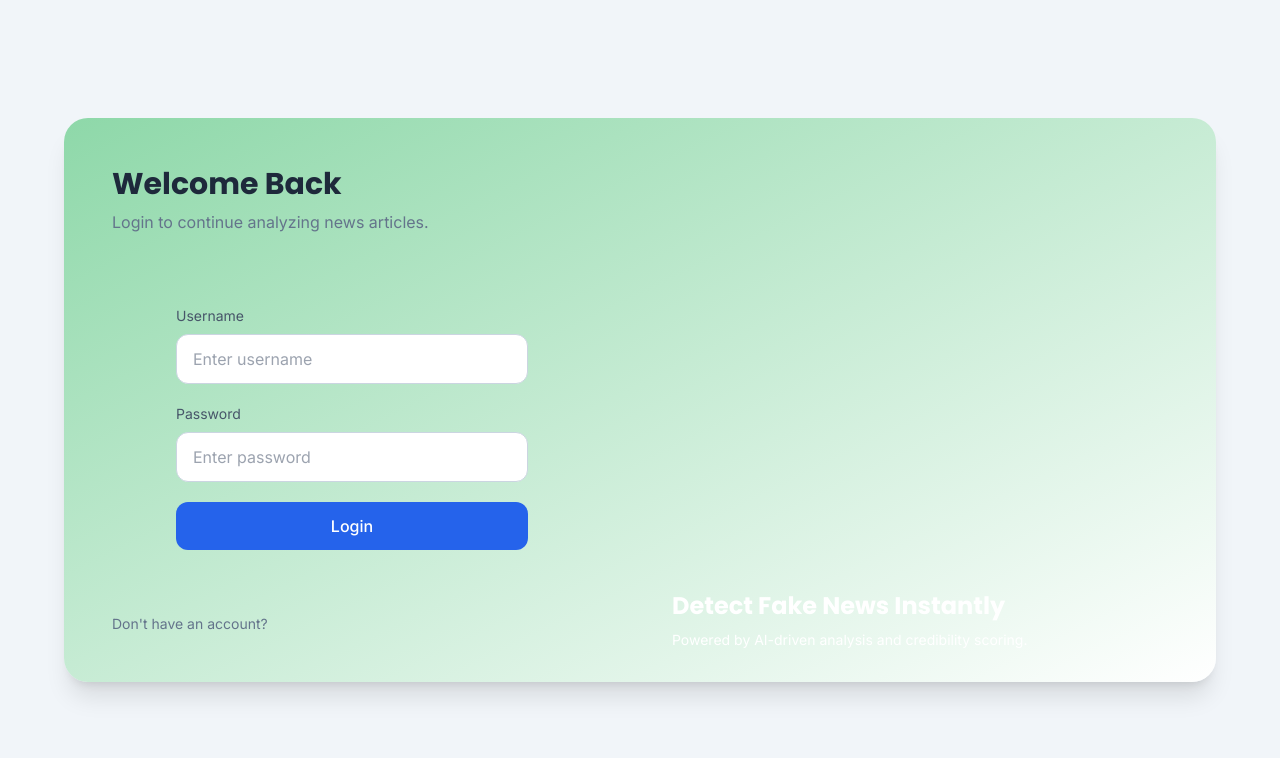
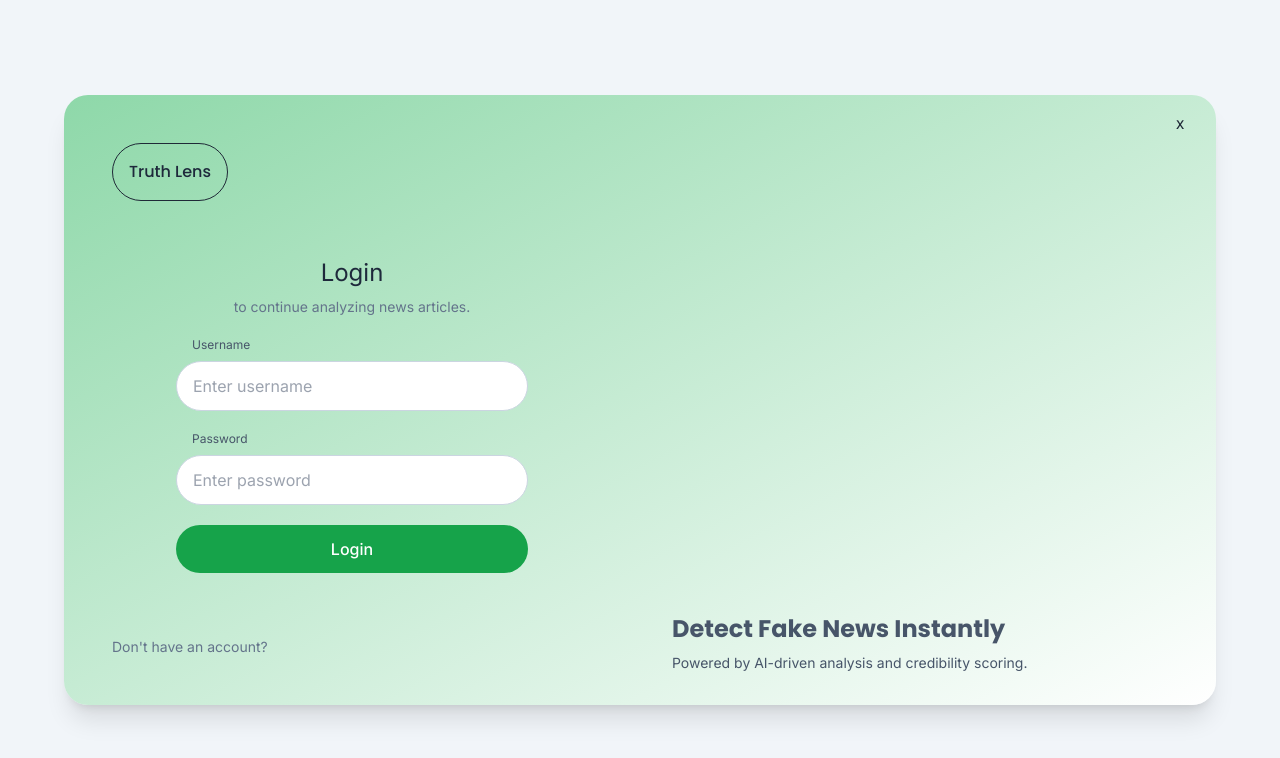
Before and after one commit to azkaZubish/fake-news-detection, a React (Vite) app: page /login in a window 1280 px wide. Shown: the top 758 px of the page. Built offline with nearby package versions, Linux system fonts and the light colour scheme.

Commit message:
styled login page

```diff
--- a/src/pages/Login.jsx
+++ b/src/pages/Login.jsx
@@ -1,47 +1,57 @@
+import { useNavigate } from "react-router-dom";
+
 const Login = () => {
+    const navigate = useNavigate()
     return (
         <div className="min-h-screen bg-slate-100 flex items-center justify-center p-4 md:p-6">
             <div className="w-full max-w-6xl bg-gradient-to-br from-[#8ed8a9] to-white rounded-3xl shadow-xl overflow-hidden flex flex-col md:flex-row">
                 <div className="w-full md:w-1/2 p-6 sm:p-8 md:p-12 flex flex-col  justify-center">
                     <div className="flex flex-col">
-                        <div className="mb-10 flex-col">
-                            <h1 className="text-3xl font-bold text-slate-800">
-                                Welcome Back
+                        <div className="mb-6 flex-col">
+                            <div className="border border-gray-800 rounded-full p-4 w-fit">
+                                <h1 className="text-md text-slate-800">
+                                    Truth Lens
                                 </h1>
+                            </div>
 
-                            <p className="text-slate-500 mt-2">
-                                Login to continue analyzing news articles.
-                            </p>
                         </div>
 
                         <form className="space-y-5 flex-col py-4 px-12 md:px-16 md:py-8 sm:px-14 sm:py-6">
+                            <div className="justify-content items-center ">
+                                <p className="text-slate-800 text-2xl text-center">
+                                    Login
+                                </p>
+                                <p className="text-slate-500 text-sm mt-2 text-center">
+                                    to continue analyzing news articles.
+                                </p>
+                            </div>
                             <div>
-                                <label className="block text-sm mb-2 text-slate-600">
+                                <label className="block text-xs mb-2 text-slate-600 pl-4">
                                     Username
                                 </label>
 
                                 <input
                                     type="text"
                                     placeholder="Enter username"
-                                    className="w-full px-4 py-3 rounded-xl border border-slate-300 outline-none focus:border-blue-500"
+                                    className="w-full px-4 py-3 rounded-full border border-slate-300 outline-none focus:border-blue-500"
                                 />
                             </div>
 
                             <div>
-                                <label className="block text-sm mb-2 text-slate-600">
+                                <label className="block text-xs mb-2 text-slate-600 pl-4">
                                     Password
                                 </label>
 
                                 <input
                                     type="password"
                                     placeholder="Enter password"
-                                    className="w-full px-4 py-3 rounded-xl border border-slate-300 outline-none focus:border-blue-500"
+                                    className="w-full px-4 py-3 rounded-full border border-slate-300 outline-none focus:border-blue-500"
                                 />
                             </div>
 
                             <button
                                 type="submit"
-                                className="w-full py-3 bg-blue-600 text-white rounded-xl font-medium hover:bg-blue-700 transition"
+                                className="w-full py-3 bg-green-600 text-white rounded-full font-medium hover:bg-green-700 transition"
                             >
                                 Login
                             </button>
@@ -61,6 +71,12 @@ const Login = () => {
 
                 {/* Right Section */}
                 <div className="hidden md:flex w-1/2 relative">
+                    <button
+                        onClick={() => navigate("/")}
+                        className="absolute top-2 right-4 z-10 p-2 rounded-full hover:bg-white mx-auto w-10 h-10"
+                    >
+                        x
+                    </button>
                     {/* <img
                         src="/placeholder-news.jpg"
                         alt="News Analysis"
@@ -68,7 +84,7 @@ const Login = () => {
                     /> */}
 
                     <div className="absolute inset-0 flex items-end">
-                    <div className="p-8 text-white">
+                        <div className="p-8 text-slate-600">
                             <h2 className="text-2xl font-bold">
                                 Detect Fake News Instantly
                             </h2>
```
Lines whose indentation alone changed are shown as unchanged.
